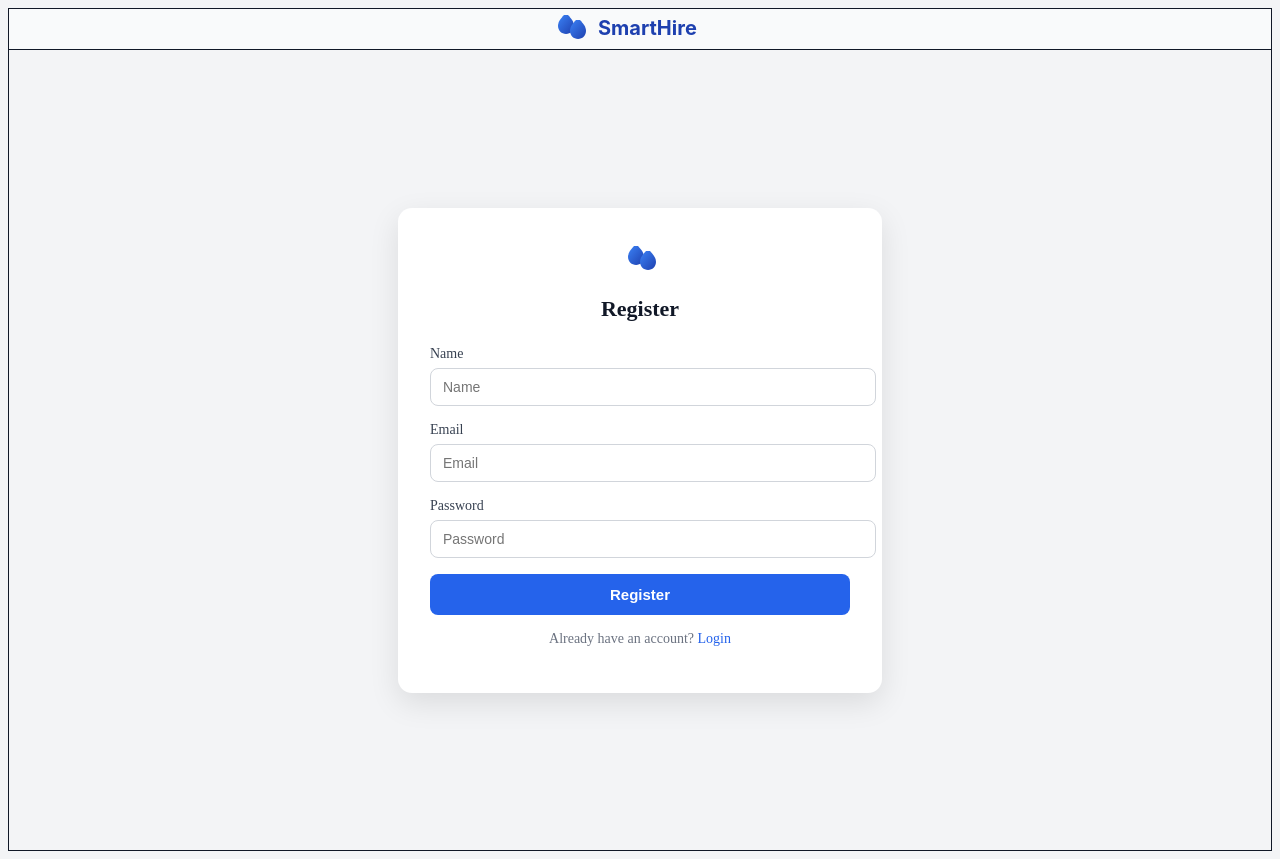
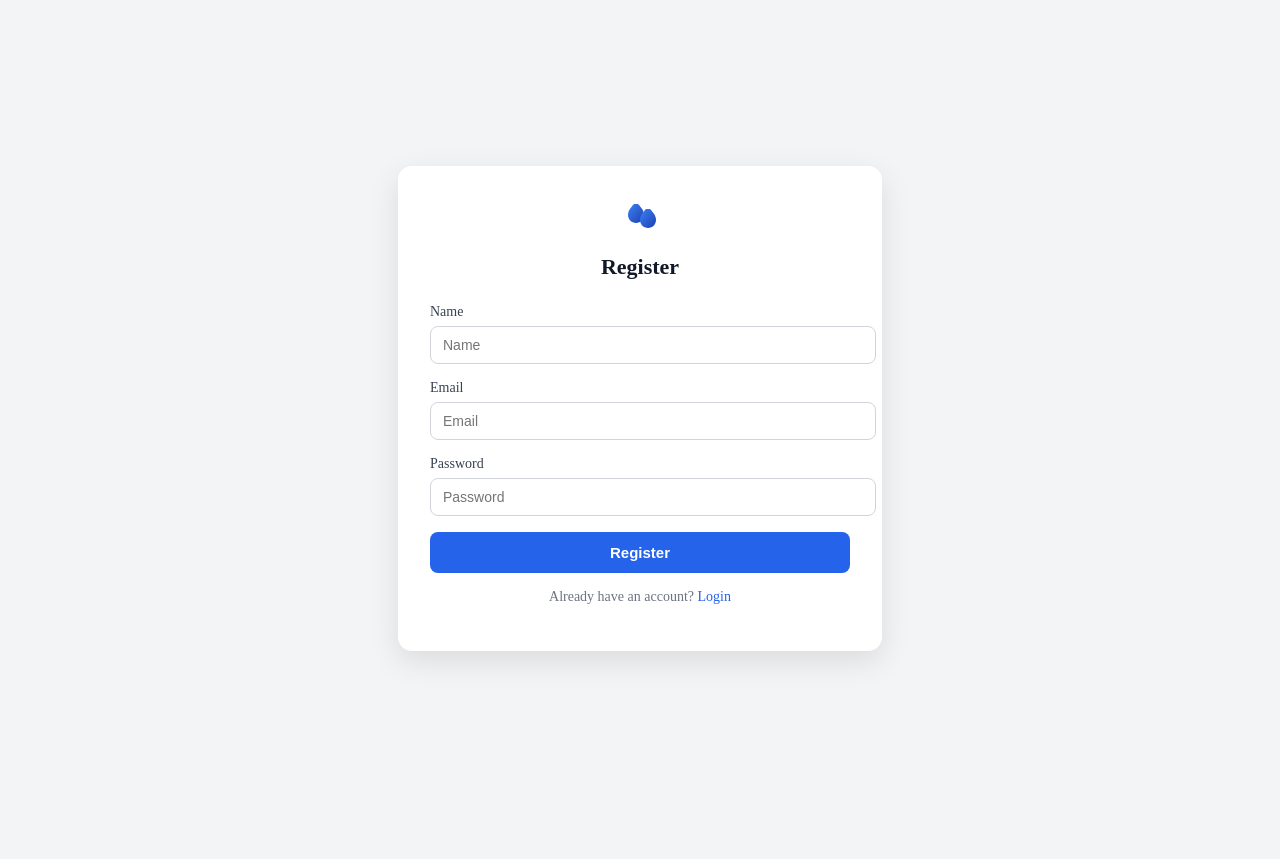
Before and after one commit to bhagavan2228/smarthire-frontend, a React (Vite) app in the folder smarthire-frontend/: page /register in a window 1280 px wide. After the commit the page ends 816 px from the top, so only its background shows below. Built offline with nearby package versions, Linux system fonts and the light colour scheme.

Commit message:
Add global page transitions and fade animations

```diff
--- /dev/null
+++ b/smarthire-frontend/src/components/PageTransition.jsx
@@ -0,0 +1,22 @@
+import { useEffect, useState } from "react";
+
+export default function PageTransition({ children }) {
+  const [show, setShow] = useState(false);
+
+  useEffect(() => {
+    setShow(true);
+    return () => setShow(false);
+  }, []);
+
+  return (
+    <div
+      style={{
+        opacity: show ? 1 : 0,
+        transform: show ? "translateY(0)" : "translateY(8px)",
+        transition: "all 0.3s ease",
+      }}
+    >
+      {children}
+    </div>
+  );
+}
--- a/smarthire-frontend/src/layouts/AuthLayout.jsx
+++ b/smarthire-frontend/src/layouts/AuthLayout.jsx
@@ -1,22 +1,10 @@
 import { Outlet } from "react-router-dom";
-import logoFull from "../assets/logo-full.svg";
+import PageTransition from "../components/PageTransition";
 
 export default function AuthLayout() {
   return (
-    <div className="min-h-screen flex items-center justify-center bg-gray-100">
-      <div className="w-full max-w-4xl bg-white rounded-xl shadow-md border border-gray-100">
-
-        {/* Header */}
-        <div className="flex justify-center py-5 border-b">
-          <img src={logoFull} alt="SmartHire" className="h-10" />
-        </div>
-
-        {/* Auth Pages */}
-        <div className="grid grid-cols-1 md:grid-cols-2 gap-10 p-8">
-          <Outlet />
-        </div>
-
-      </div>
-    </div>
+    <PageTransition>
+      <Outlet />
+    </PageTransition>
   );
 }
--- a/smarthire-frontend/src/layouts/DashboardLayout.jsx
+++ b/smarthire-frontend/src/layouts/DashboardLayout.jsx
@@ -1,15 +1,20 @@
 import { Outlet } from "react-router-dom";
 import Navbar from "../components/Navbar";
+import PageTransition from "../components/PageTransition";
 import Sidebar from "../components/Sidebar";
 
 export default function DashboardLayout() {
   return (
-    <div style={{ display: "flex", background: "var(--bg-page)" }}>
+    <div style={{ display: "flex", background: "#f9fafb" }}>
       <Sidebar />
+
       <div style={{ flex: 1 }}>
         <Navbar />
-        <main style={{ padding: 24 }}>
-          <Outlet />
+
+        <main style={{ padding: "24px" }}>
+          <PageTransition>
+            <Outlet />
+          </PageTransition>
         </main>
       </div>
     </div>
```
